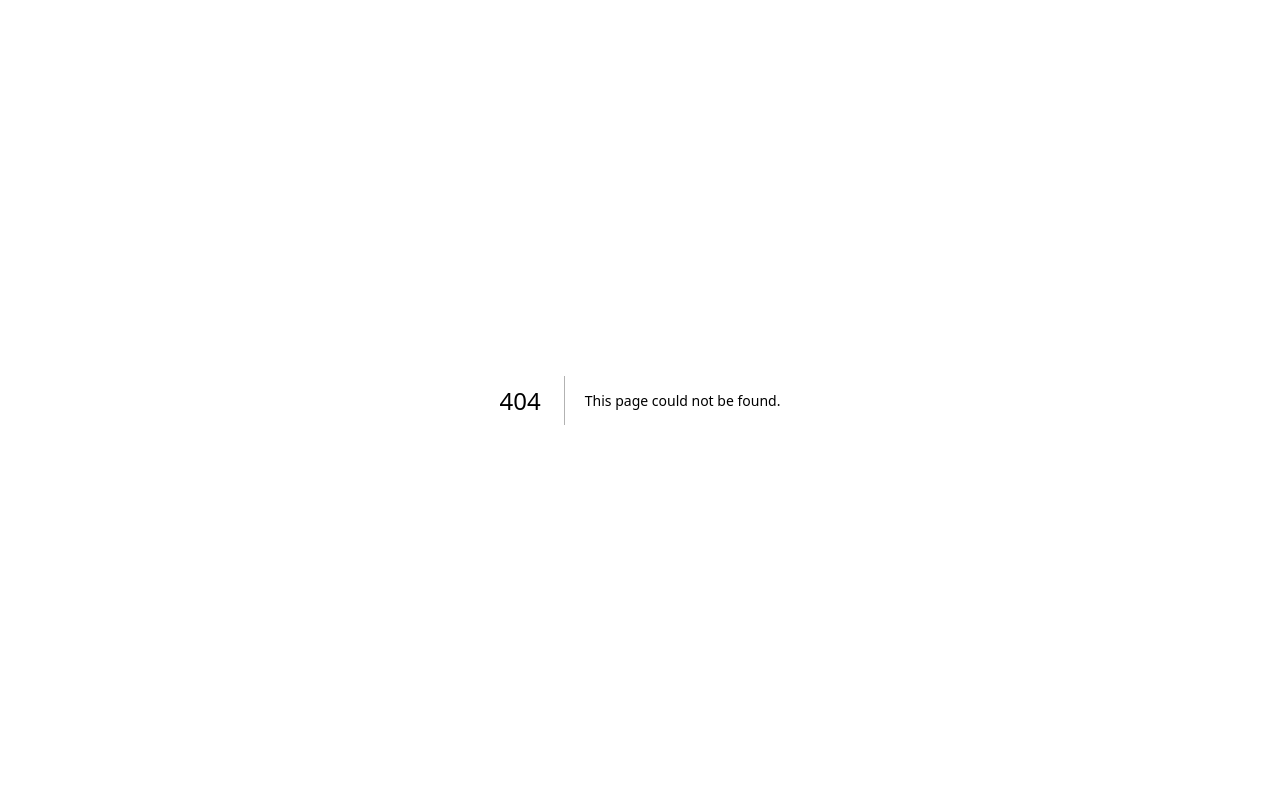
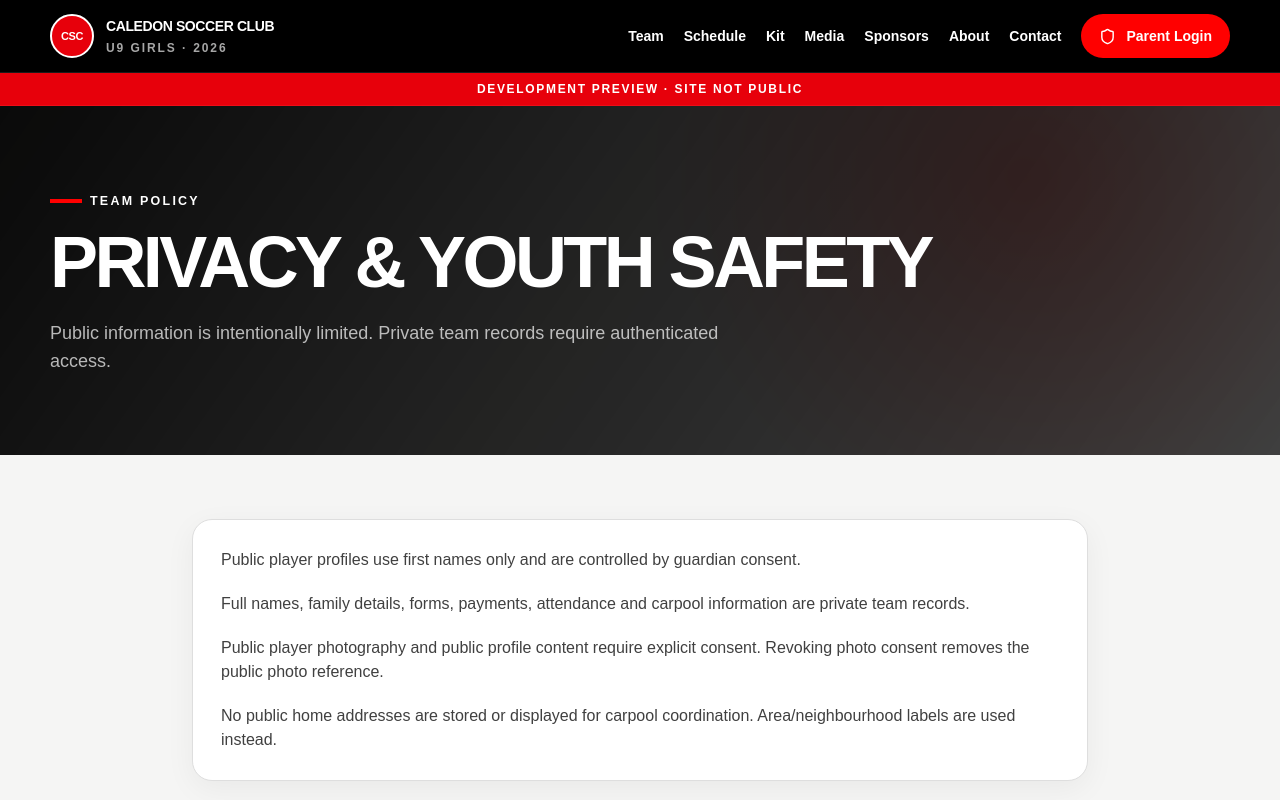
Before and after one commit to dang85ai/dg-claud, a Next.js app: page /privacy in a window 1280 px wide. Before the commit this address had no page. Shown: the top 800 px of the page. Built offline with nearby package versions, Linux system fonts and the light colour scheme.

Commit message:
Build app/privacy/page.tsx

```diff
--- /dev/null
+++ b/app/privacy/page.tsx
@@ -0,0 +1,28 @@
+import { DevelopmentBanner } from "@/components/DevelopmentBanner";
+import { PublicPageHero } from "@/components/PublicPageHero";
+import { PublicShell } from "@/components/PublicShell";
+
+export default function PrivacyPage() {
+  return (
+    <PublicShell>
+      <DevelopmentBanner />
+      <PublicPageHero
+        eyebrow="Team Policy"
+        title="Privacy & Youth Safety"
+        copy="Public information is intentionally limited. Private team records require authenticated access."
+      />
+      <section className="section">
+        <div className="container max-w-4xl">
+          <div className="card p-7">
+            <div className="grid gap-5 text-neutral-700">
+              <p>Public player profiles use first names only and are controlled by guardian consent.</p>
+              <p>Full names, family details, forms, payments, attendance and carpool information are private team records.</p>
+              <p>Public player photography and public profile content require explicit consent. Revoking photo consent removes the public photo reference.</p>
+              <p>No public home addresses are stored or displayed for carpool coordination. Area/neighbourhood labels are used instead.</p>
+            </div>
+          </div>
+        </div>
+      </section>
+    </PublicShell>
+  );
+}
```
